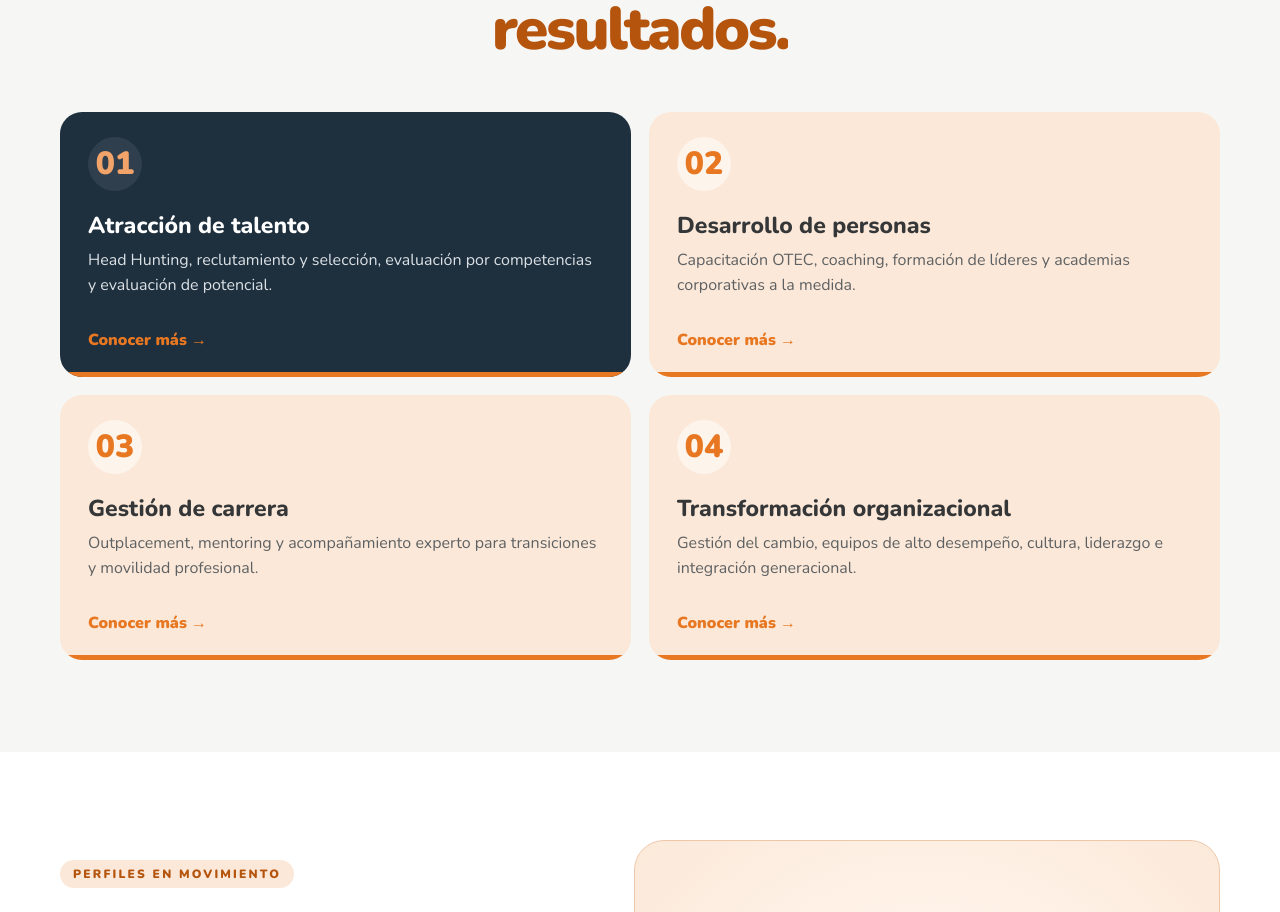
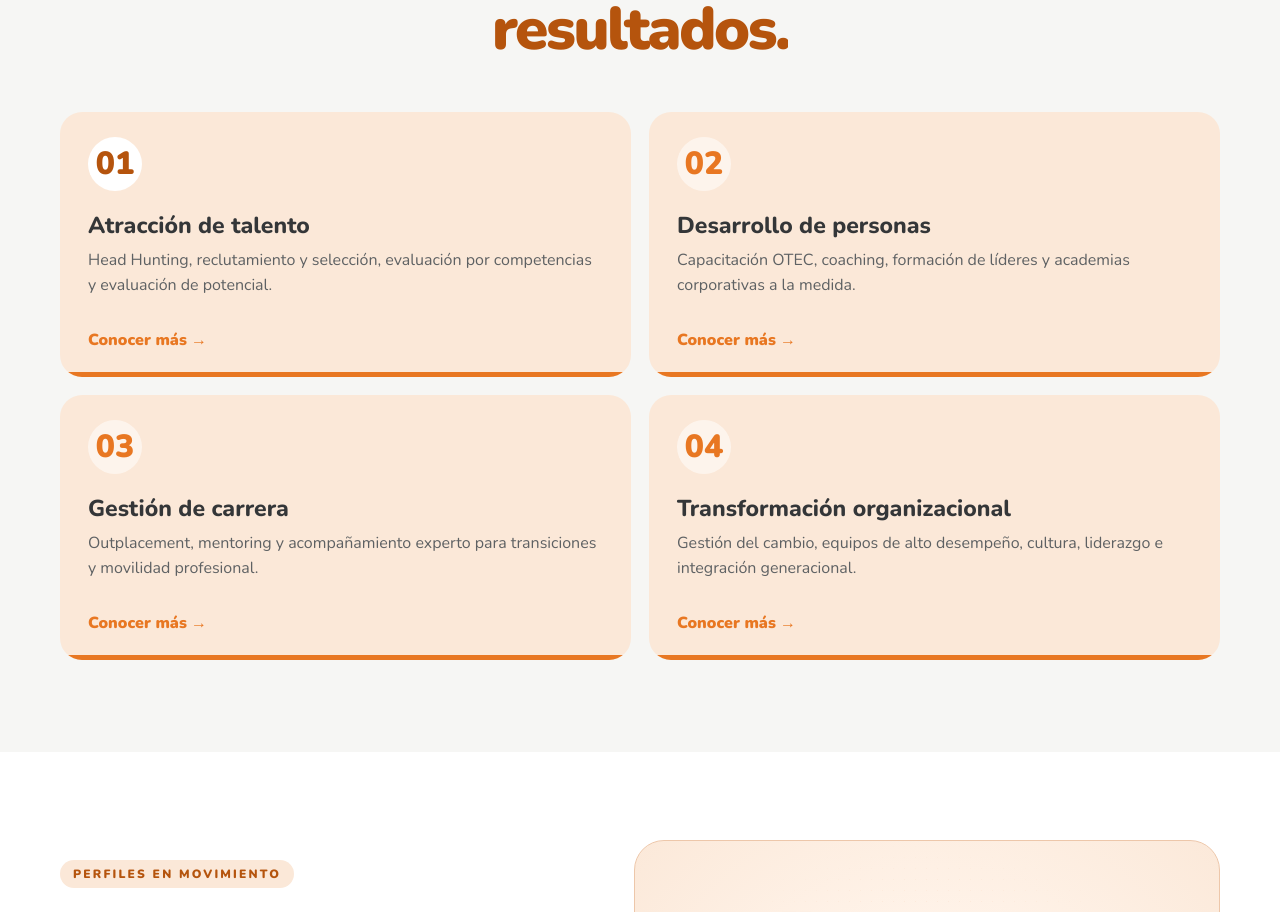
Before and after one commit to josepueblarosalesph/adconsulting, a Next.js app: page / in a window 1280 px wide. Shown: the part 3646-4558 px from the top of the page. Built offline with nearby package versions, Linux system fonts and the light colour scheme.

Commit message:
Uniforma color de tarjetas de servicios

```diff
--- a/app/globals.css
+++ b/app/globals.css
@@ -499,6 +499,12 @@ details[open] .mobile-menu-icon i:last-child{transform:translateY(-7px) rotate(-
 /* Animated word wrappers must preserve the authored heading colors. */
 .motion-word-mask,.motion-word{color:inherit!important}
 
+/* Keep the service cards visually consistent. */
+.corp-service-grid article:nth-child(1){background:var(--co-sand);color:var(--co-dark)}
+.corp-service-grid article:nth-child(1) h3{color:var(--co-dark)}
+.corp-service-grid article:nth-child(1) p{color:var(--co-body)}
+.corp-service-grid article:nth-child(1)>span{background:#fff;color:var(--co-deep)}
+
 /* Larger navigation labels */
 .corp-header nav a{padding-inline:13px;font-size:16px}
 .corp-mobile-menu a{font-size:16px}
```
